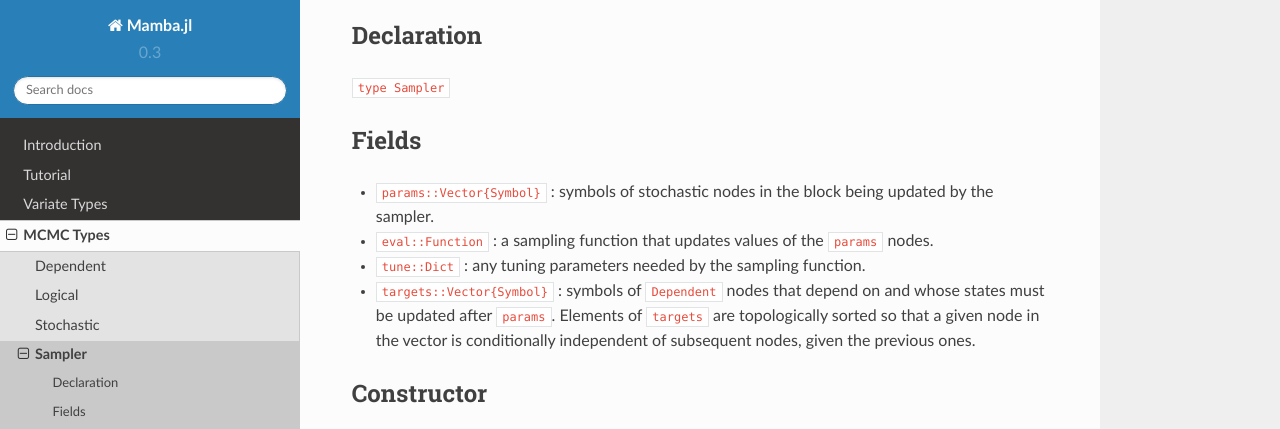
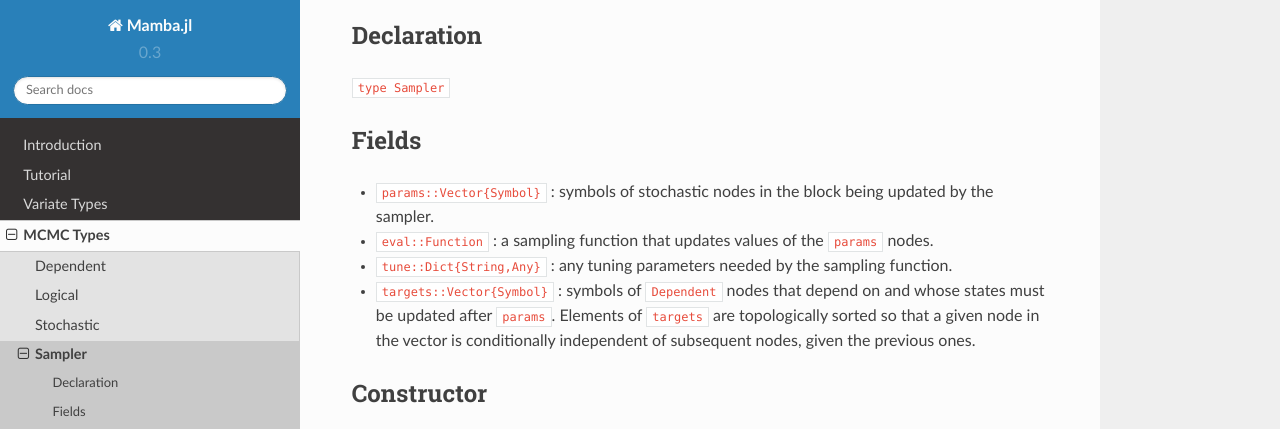
Before and after one commit to brian-j-smith/Mamba.jl, a Sphinx documentation site: the page built from doc/mcmc/sampler.rst, in a window 1280 px wide and 900 px high, scrolled down 551 px, cut to the strip 0-429 px from the top of the window. Built offline with Sphinx 7.4.7 and the Read the Docs theme 2.0.0, drawn with Linux system fonts in a browser that asks for light colours; formulas are drawn with MathJax 3.

Commit message:
Require the tune dictionary field in Sampler type to be {String,Any}.

```diff
--- a/doc/mcmc/sampler.rst
+++ b/doc/mcmc/sampler.rst
@@ -23,7 +23,7 @@ Fields
 
 * ``params::Vector{Symbol}`` : symbols of stochastic nodes in the block being updated by the sampler.
 * ``eval::Function`` : a sampling function that updates values of the ``params`` nodes.
-* ``tune::Dict`` : any tuning parameters needed by the sampling function.
+* ``tune::Dict{String,Any}`` : any tuning parameters needed by the sampling function.
 * ``targets::Vector{Symbol}`` : symbols of ``Dependent`` nodes that depend on and whose states must be updated after ``params``.  Elements of ``targets`` are topologically sorted so that a given node in the vector is conditionally independent of subsequent nodes, given the previous ones.
 
 Constructor
```
Also changed, not shown: doc/images/mcmcUML.png, 2 other files.
